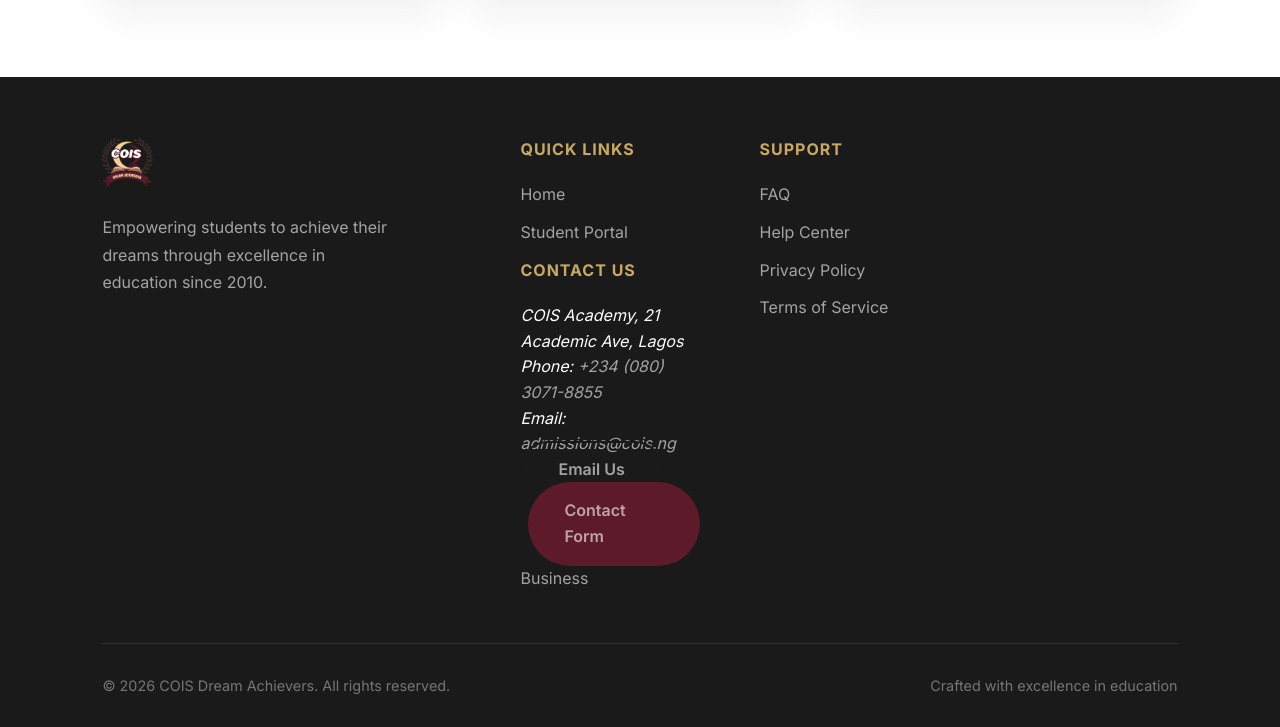
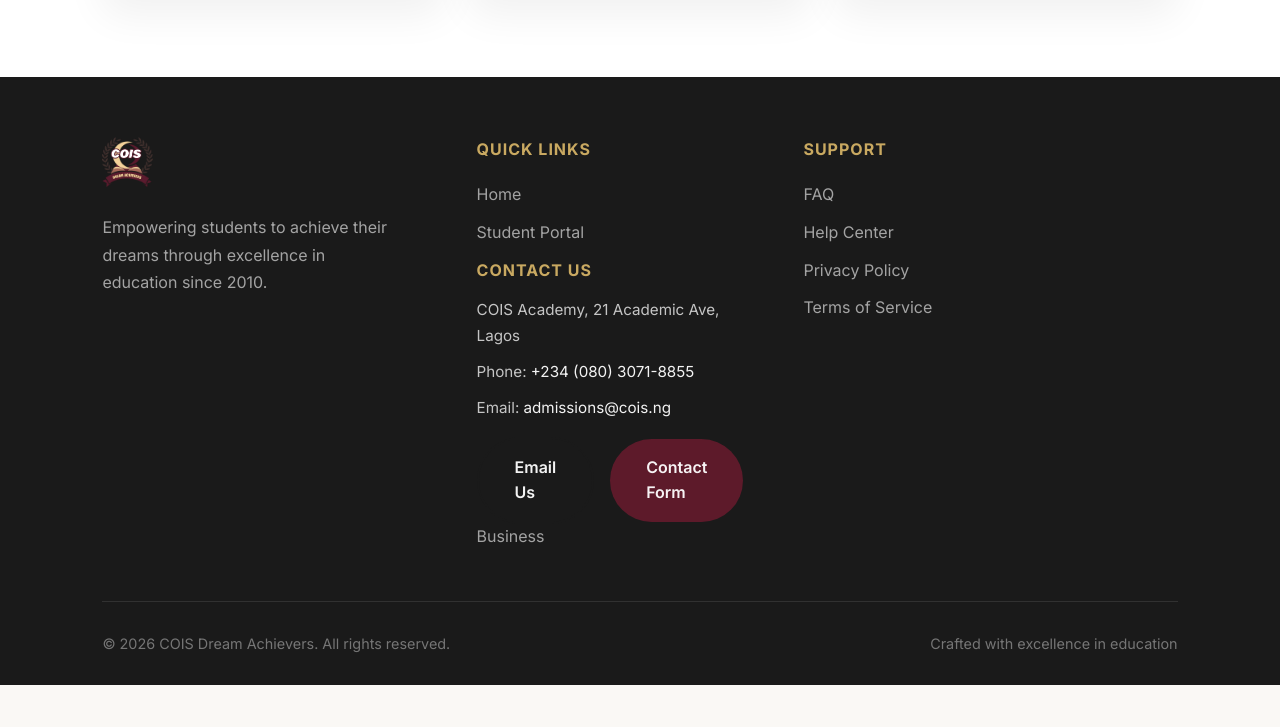
Before and after one commit to Banor-dev/cois.coest, a website: page index.html in a window 1280 px wide. Shown: the part 2744-3471 px from the top of the page. After the commit the page ends 3429 px from the top, so only its background shows below. Drawn offline with nearby package versions, Linux system fonts and the light colour scheme.

Commit message:
Update style.css

```diff
--- a/style.css
+++ b/style.css
@@ -1087,6 +1087,58 @@ footer {
     color: var(--gold);
 }
 
+/* Footer Contact column */
+.footer-contact h4 {
+    color: var(--gold);
+    font-size: 1rem;
+    margin-bottom: 14px;
+    text-transform: uppercase;
+    letter-spacing: 1px;
+}
+
+.footer-contact address {
+    font-style: normal;
+    color: rgba(255,255,255,0.75);
+    line-height: 1.7;
+    max-width: 320px;
+}
+
+.footer-contact .contact-item {
+    margin-bottom: 10px;
+    font-size: 0.95rem;
+}
+
+.footer-contact a {
+    color: rgba(255,255,255,0.95);
+    text-decoration: none;
+}
+
+.footer-contact a:hover {
+    color: var(--gold);
+}
+
+.contact-actions {
+    margin-top: 16px;
+    display: flex;
+    gap: 8px;
+    align-items: center;
+}
+
+/* Adjust footer buttons for contrast */
+.footer .btn-secondary {
+    border-color: rgba(255,255,255,0.15);
+    color: var(--white);
+}
+
+.footer .btn-secondary:hover {
+    background: rgba(255,255,255,0.06);
+    color: var(--white);
+}
+
+.footer .btn-primary {
+    background: var(--maroon);
+}
+
 .footer-bottom {
     border-top: 1px solid rgba(255,255,255,0.1);
     padding-top: 30px;
```
